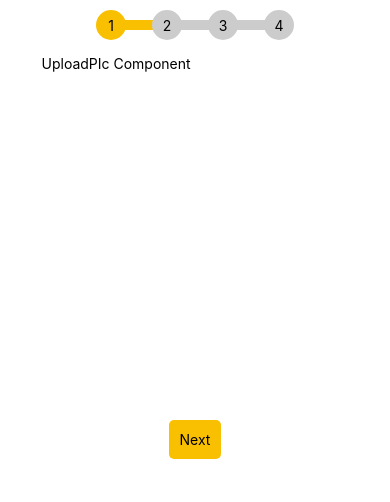
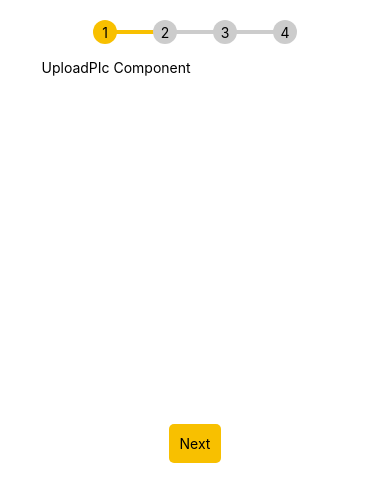
Before and after one commit to Ehsan0007/Stepper-Example, a React Native app: screen / in a window 390 px wide. Shown: the top 502 px of the page. Built offline with nearby package versions, Linux system fonts and the light colour scheme.

Commit message:
view animate

```diff
--- a/App.js
+++ b/App.js
@@ -10,12 +10,13 @@ import React, { Component } from 'react';
 import { Platform, StyleSheet, Text, View, TouchableOpacity, Animated } from 'react-native';
 import { UploadPIc, GeneralInfo, VehicleInfo, AadditionalInfo } from './component'
 import FadeInView from './component/FadeIn';
+import FadeOutView from './component/FadeOut';
+
 
 export default class App extends Component {
   constructor() {
     super();
     this.state = {
-      fadeAnim: new Animated.Value(1), // init opacity 0
       data: [
         { id: 1, active: true, title: "uploadPIc" },
         { id: 2, active: false, title: "generalInfo" },
@@ -41,11 +42,6 @@ export default class App extends Component {
     }
   }
   handleNext = (val, index) => {
-    Animated.timing(
-      // Uses easing functions
-      this.state.fadeAnim, // The value to drive
-      { toValue: 0.5 } // Configuration
-    ).start(); // Don't forget start!
     let { data } = this.state;
     this.setState({ active: this.state.active + 1 })
     data[index].active = this.state.data[index + 1].active = true
@@ -54,7 +50,7 @@ export default class App extends Component {
   render() {
     return (
       <View>
-        <View style={{ width: '80%', alignSelf: 'center', flexDirection: 'row', justifyContent: 'center', alignItems: 'center', marginTop: 10 }}>
+        <View style={{ width: '80%', alignSelf: 'center', flexDirection: 'row', justifyContent: 'center', alignItems: 'center', marginTop: 20 }}>
           {this.state.data.map((val, index) => {
             return (
               <View style={{ alignSelf: 'center' }} key={index}>
@@ -62,12 +58,11 @@ export default class App extends Component {
                   {val.active ?
                     <FadeInView vala={val} circle={true} />
                     :
-                    <View style={styles.circle}><Text>{val.id}</Text>
+                    <View style={styles.circle}><Text style={{color : '#000000'}}>{val.id}</Text>
                     </View>
                   }
                   {val.id < 4 ?
                     <View style={{ justifyContent: "center", marginLeft: -2, marginRight: -2 }}>
-                      {/* <FadeInView> */}
                       {val.active ?
                         <FadeInView line={true} />
                         :
@@ -83,10 +78,11 @@ export default class App extends Component {
           if (val.id == this.state.active) {
             return (
               <View key={index}>
-
-                <View style={{ margin: 15, marginLeft: 20, width: '80%', height: 200, alignSelf: 'center' }}>
-                  {this.renderIem(val, index)}
-                </View>
+                <FadeOutView duration={2000}>
+                  <View style={{ margin: 15, marginLeft: 20, width: '80%', height: 200, alignSelf: 'center' }}>
+                    {this.renderIem(val, index)}
+                  </View>
+                </FadeOutView>
                 {val.id < 4 ?
                   <TouchableOpacity onPress={() => this.handleNext(val, index)}>
                     <View style={styles.touch}><Text>Next</Text></View>
@@ -112,11 +108,11 @@ const styles = StyleSheet.create({
     backgroundColor: '#F5FCFF',
   },
   circle: {
-    width: 30,
-    height: 30,
+    width: 24,
+    height: 24,
     borderWidth: 1,
     borderColor: 'transparent',
-    borderRadius: 15,
+    borderRadius: 12,
     backgroundColor: "#CCCCCC",
     justifyContent: 'center',
     alignItems: 'center',
@@ -132,8 +128,8 @@ const styles = StyleSheet.create({
     alignItems: 'center',
   },
   line: {
-    width: 30,
-    height: 10,
+    width: 40,
+    height: 4,
     backgroundColor: '#CCCCCC',
     // justifyContent: 'center',
     alignContent: 'center',
--- a/component/FadeIn/index.js
+++ b/component/FadeIn/index.js
@@ -27,7 +27,7 @@ export default class FadeInView extends React.Component {
         }
         return (
             <Animated.View style={[this.props.circle ? styles.box : styles.activeLine, animatedStyle]} >
-                {this.props.circle ? <Text>{this.props.vala.id}</Text> : <Text></Text>}
+                {this.props.circle ? <Text style={{color : '#000000'}}>{this.props.vala.id}</Text> : <Text></Text>}
             </Animated.View>
 
         );
@@ -39,18 +39,18 @@ const styles = StyleSheet.create({
         backgroundColor: '#F5FCFF',
     },
     box: {
-        width: 30,
-        height: 30,
+        width: 24,
+        height: 24,
         borderWidth: 1,
         borderColor: 'transparent',
-        borderRadius: 15,
+        borderRadius: 12,
         backgroundColor: "#f8c000",
         justifyContent: 'center',
         alignItems: 'center',
     },
     activeLine: {
-        width: 30,
-        height: 10,
+        width: 40,
+        height: 4,
         backgroundColor: '#f8c000',
         // justifyContent: 'center',
         alignContent: 'center',
--- /dev/null
+++ b/component/FadeOut/index.js
@@ -0,0 +1,33 @@
+import React from 'react';
+import { Animated, Text, View } from 'react-native';
+
+export default class FadeOutView extends React.Component {
+    state = {
+        fadeAnim: new Animated.Value(0),  // Initial value for opacity: 0
+    }
+
+    componentDidMount() {
+        Animated.timing(                  // Animate over time
+            this.state.fadeAnim,            // The animated value to drive
+            {
+                toValue: 1,                   // Animate to opacity: 1 (opaque)
+                duration: this.props.duration,              // Make it take a while
+            }
+        ).start();                        // Starts the animation
+    }
+
+    render() {
+        let { fadeAnim } = this.state;
+
+        return (
+            <Animated.View                 // Special animatable View
+                style={{
+                    ...this.props.style,
+                    opacity: fadeAnim,         // Bind opacity to animated value
+                }}
+            >
+                {this.props.children}
+            </Animated.View>
+        );
+    }
+}
```
